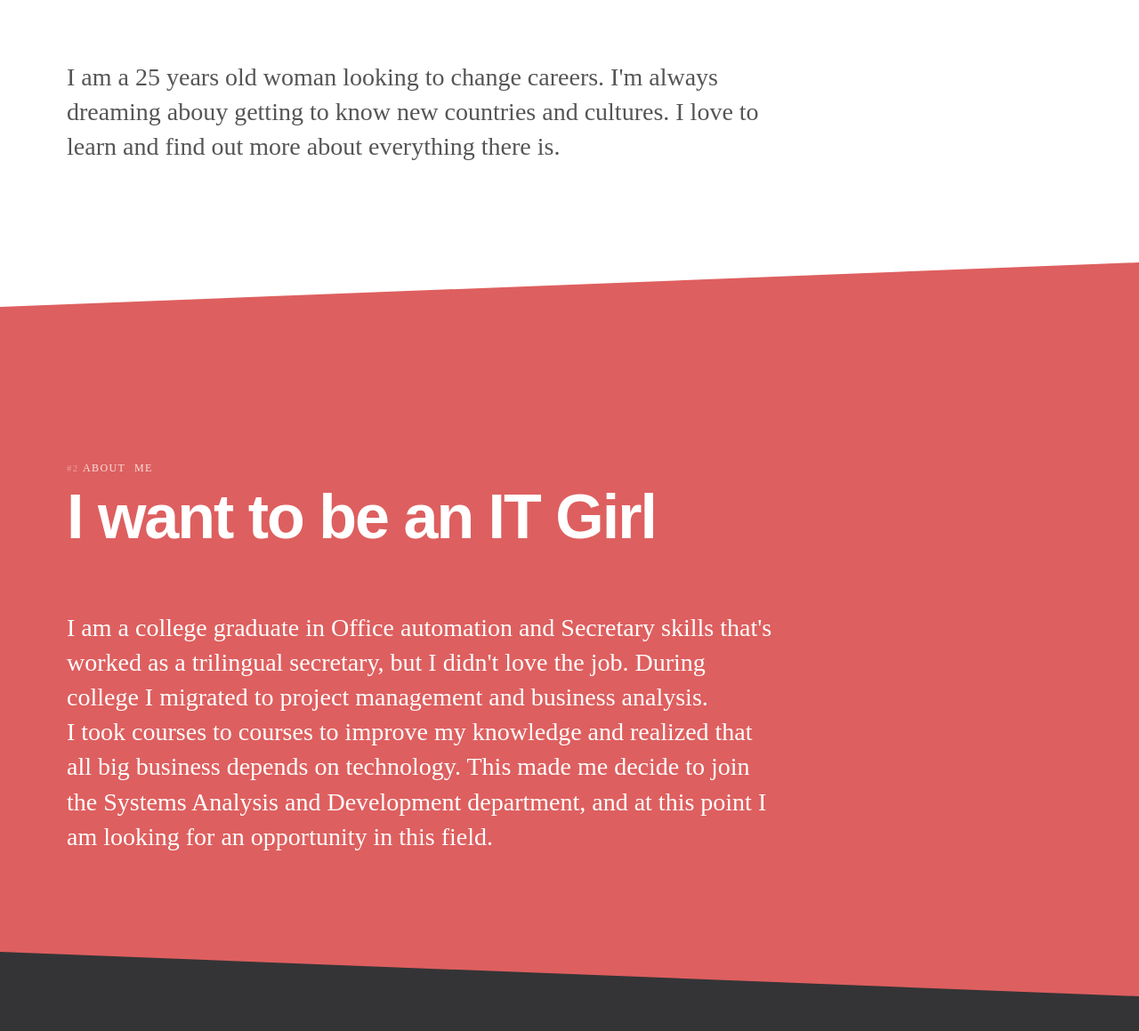
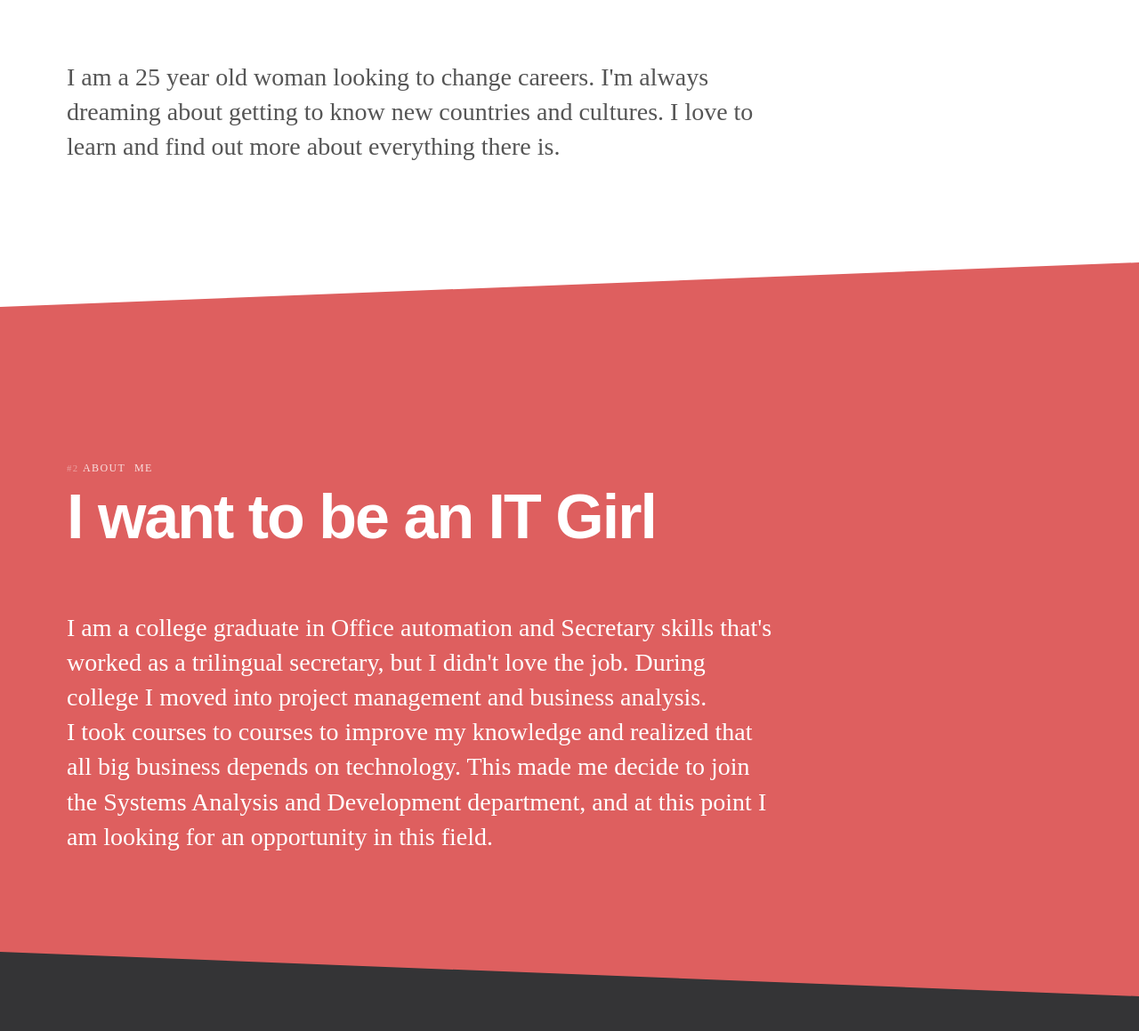
Before and after one commit to beagomesp/beagomesp.github.io, a plain HTML site: page index.html in a window 1280 px wide. Shown: the part 1147-2306 px from the top of the page at 89% size. Drawn offline with Linux system fonts and the light colour scheme.

Commit message:
Update index.html

```diff
--- a/index.html
+++ b/index.html
@@ -57,7 +57,7 @@
                 based in São Paulo,<br>
                 Brazil.</h1>
             <p class="lead">
-I am a 25 years old woman looking to change careers. I'm always dreaming  abouy getting to know new countries and cultures. I love to learn and find out more about everything there is.
+I am a 25 year old woman looking to change careers. I'm always dreaming about getting to know new countries and cultures. I love to learn and find out more about everything there is.
             </p>
         </div>
     </div>
@@ -72,7 +72,7 @@ I am a 25 years old woman looking to change careers. I'm always dreaming  abouy
         <div class="block">
             <a class="pre" href="#about"><span>#2</span>About me</a>
             <h2>I want to be an IT Girl </h2>
-            <p class="lead">I am a college graduate in Office automation and Secretary skills that's worked as a trilingual secretary, but I didn't love the job. During college I migrated to project management and business analysis.<br>
+            <p class="lead">I am a college graduate in Office automation and Secretary skills that's worked as a trilingual secretary, but I didn't love the job. During college I moved into project management and business analysis.<br>
             I took courses to courses to improve my knowledge and realized that all big business depends on technology. This made me decide to join the Systems Analysis and Development department, and at this point I am looking for an opportunity in this field.
             </p>
         </div>
```
